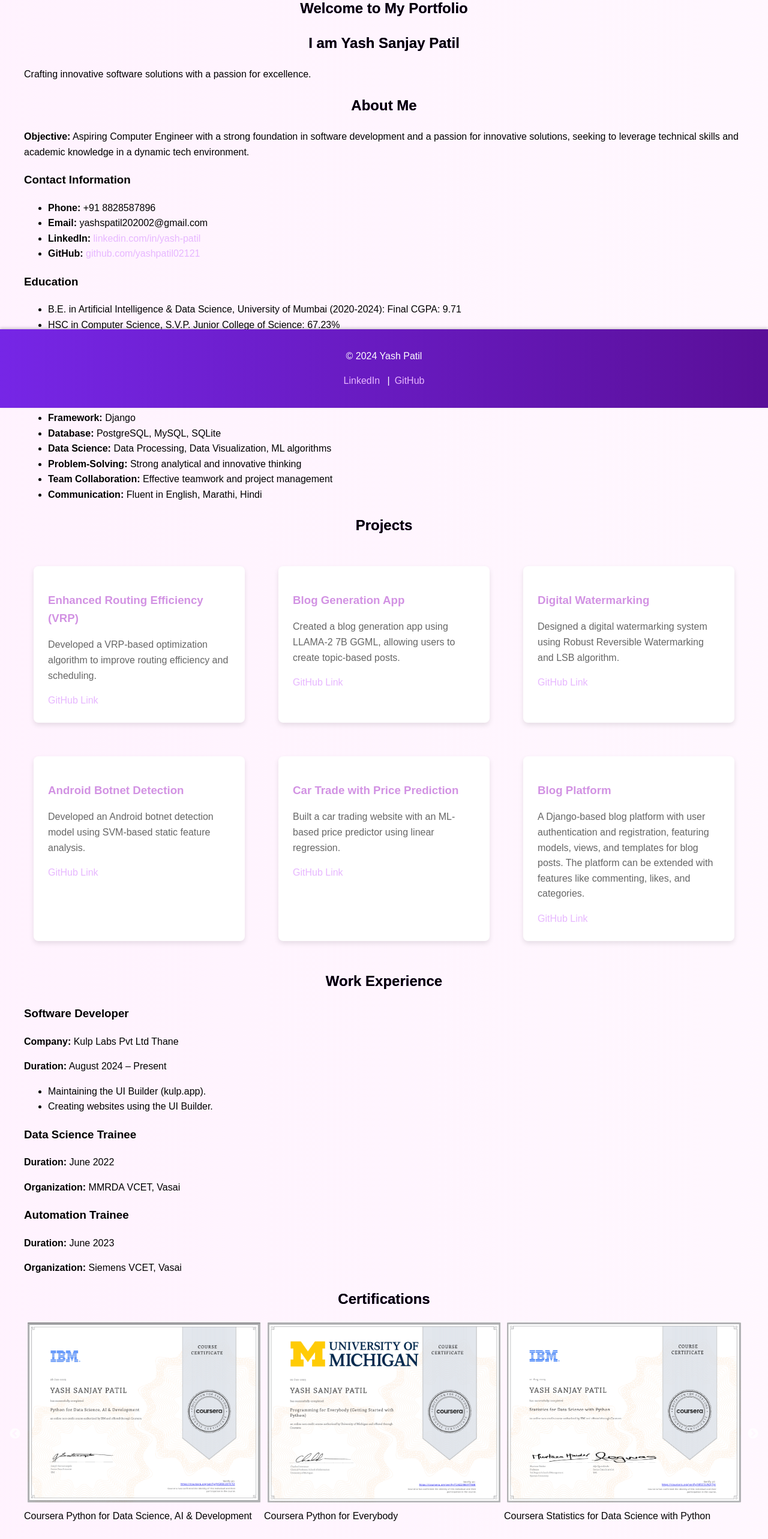
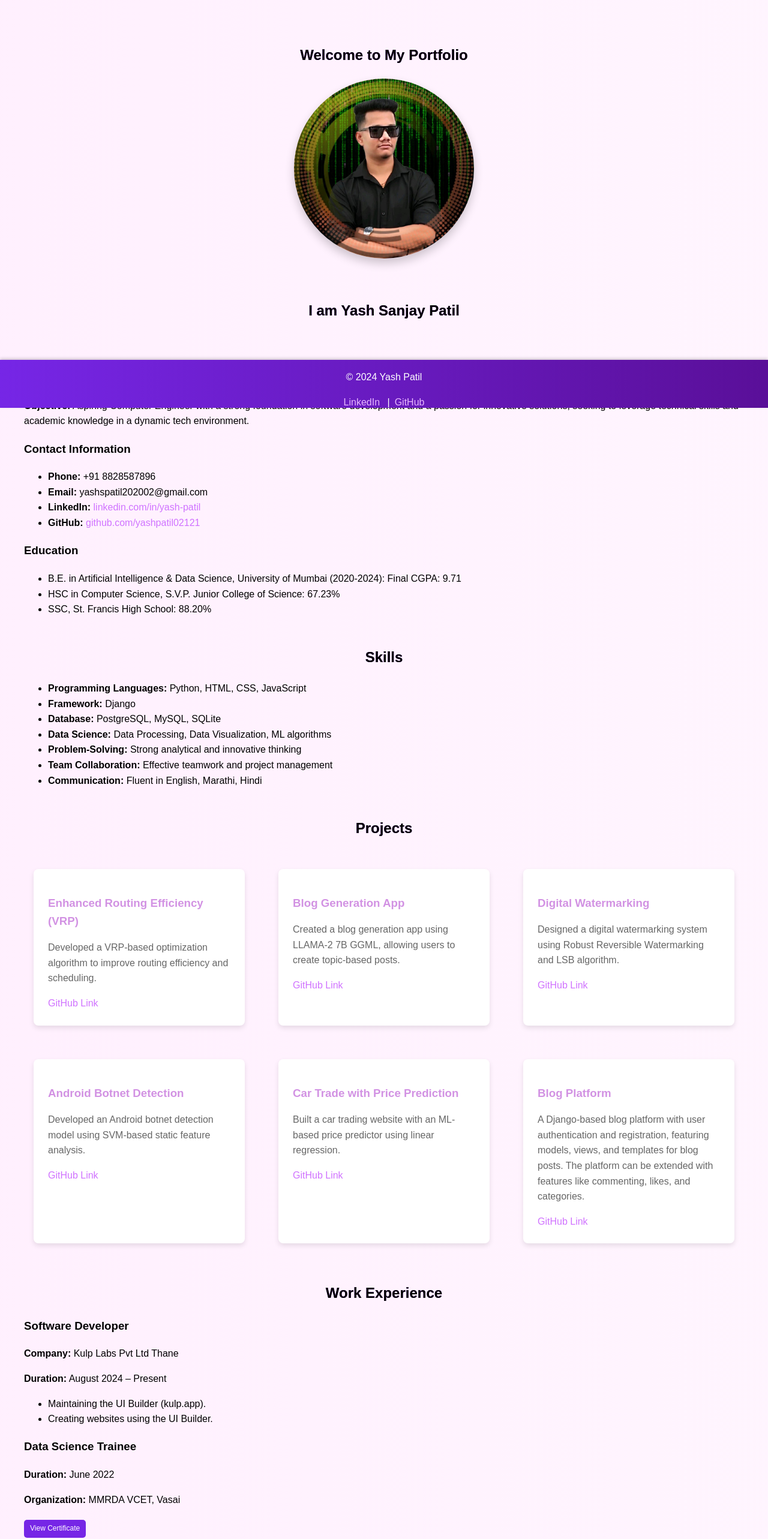
Before and after one commit to yashpatil02121/portfolio-yash, a React (Create React App) app: page / in a window 1280 px wide. Shown: the part 120-2686 px from the top of the page at 60% size. Built offline with nearby package versions, Linux system fonts and the light colour scheme.

Commit message:
Added Links and style modifications

```diff
--- a/src/sections/Certifications.js
+++ b/src/sections/Certifications.js
@@ -13,28 +13,34 @@ import ToolsForDataSciencePNG from '../static/Coursera Tools for Data Science.pn
 
 const certifications = [
   {
-    title: 'Coursera Data Analysis with Python',
+    title: 'Meta: Django Web Framework',
+    link: 'https://coursera.org/share/529ea591cf073b5b17642fb265555b61',
     image: DataAnalysisPNG,
   },
   {
-    title: 'Coursera Python Data Structures',
+    title: 'University of Michigan: Python Data Structures',
+    link: 'https://coursera.org/share/a22eebb31188dfd11555a3a8b9f9bf42',
     image: PythonDataStructuresPNG,
   },
   {
-    title: 'Coursera Python for Data Science, AI & Development',
+    title: 'IBM: Tools for Data Science',
+    link: 'https://coursera.org/share/4e088a7a85d9d6ae6ae0bb66a4f5ea92',
+    image: ToolsForDataSciencePNG,
+  },
+  {
+    title: 'Vanderbilt University: Prompt Engineering for ChatGPT',
+    link: 'https://coursera.org/share/ba7102687034f41e99cdba07d3b0f858',
+    image: PythonForEverybodyPNG,
+  },
+  {
+    title: 'Python for Data Science, AI & Development',
+    link: 'https://coursera.org/share/9bc9fc413c6109f51169ad5317f70e0d',
     image: PythonForDataSciencePNG,
   },
   {
-    title: 'Coursera Python for Everybody',
-    image: PythonForEverybodyPNG,
-  },
-  {
-    title: 'Coursera Statistics for Data Science with Python',
+    title: 'Programming for Everybody (Getting Started with Python)',
+    link: 'https://coursera.org/share/8c94054aa923a2f999e02dc5d7b0b43b',
     image: StatisticsPNG,
-  },
-  {
-    title: 'Coursera Tools for Data Science',
-    image: ToolsForDataSciencePNG,
   },
 ];
 
@@ -71,12 +77,55 @@ const Certifications = () => {
       <Slider {...settings}>
         {certifications.map((cert, index) => (
           <div key={index} style={{ textAlign: 'center', padding: '10px' }}>
+            {/* Title Container */}
+            <div
+              style={{
+                height: '60px', // Fixed height for the title container
+                display: 'flex',
+                alignItems: 'center',
+                justifyContent: 'center',
+                marginBottom: '10px',
+              }}
+            >
+              <h4 style={{ fontSize: '16px', fontWeight: 'bold', textAlign: 'center' }}>
+                {cert.title}
+              </h4>
+            </div>
+
+            {/* Image */}
             <img
               src={cert.image}
               alt={cert.title}
-              style={{ width: '100%', borderRadius: '8px', maxHeight: '300px', objectFit: 'contain' }}
+              style={{
+                width: '100%',
+                borderRadius: '8px',
+                maxHeight: '300px',
+                objectFit: 'contain',
+                marginBottom: '10px',
+              }}
             />
-            <p style={{ marginTop: '10px' }}>{cert.title}</p>
+
+            {/* Button */}
+            <a
+              href={cert.link}
+              target="_blank"
+              rel="noopener noreferrer"
+              style={{ textDecoration: 'none' }}
+            >
+              <button
+                style={{
+                  padding: '10px 20px',
+                  margin: '10px 25% 20px 25%',
+                  backgroundColor: '#007bff',
+                  color: '#fff',
+                  border: 'none',
+                  borderRadius: '5px',
+                  cursor: 'pointer',
+                }}
+              >
+                View Certification
+              </button>
+            </a>
           </div>
         ))}
       </Slider>
--- a/src/sections/Experience.js
+++ b/src/sections/Experience.js
@@ -1,10 +1,10 @@
-// src/pages/Experience.js
 import React from 'react';
 
 const Experience = () => (
   <div>
     <h2>Work Experience</h2>
     <div className="timeline">
+      {/* Kulp Labs Section */}
       <div className="timeline-item">
         <h3>Software Developer</h3>
         <p><strong>Company:</strong> Kulp Labs Pvt Ltd Thane</p>
@@ -14,15 +14,53 @@ const Experience = () => (
           <li>Creating websites using the UI Builder.</li>
         </ul>
       </div>
+
+      {/* Data Science Internship Section */}
       <div className="timeline-item">
         <h3>Data Science Trainee</h3>
         <p><strong>Duration:</strong> June 2022</p>
         <p><strong>Organization:</strong> MMRDA VCET, Vasai</p>
+        <a
+          href="https://drive.google.com/file/d/1NPBuOx6MLcGu-163VdTPvdMt3Vw4BmSE/view?usp=sharing"
+          target="_blank"
+          rel="noopener noreferrer"
+          style={{
+            display: 'inline-block',
+            marginTop: '5px',
+            padding: '5px 10px',
+            backgroundColor: '#7626e6',
+            color: '#fff',
+            borderRadius: '5px',
+            textDecoration: 'none',
+            fontSize: '12px',
+          }}
+        >
+          View Certificate
+        </a>
       </div>
+
+      {/* Automation Internship Section */}
       <div className="timeline-item">
         <h3>Automation Trainee</h3>
         <p><strong>Duration:</strong> June 2023</p>
         <p><strong>Organization:</strong> Siemens VCET, Vasai</p>
+        <a
+          href="https://drive.google.com/file/d/1NQLKJ2-cWJP2ztV2_cpLvazLSO3ZwpeE/view?usp=sharing"
+          target="_blank"
+          rel="noopener noreferrer"
+          style={{
+            display: 'inline-block',
+            marginTop: '5px',
+            padding: '5px 10px',
+            backgroundColor: '#7626e6',
+            color: '#fff',
+            borderRadius: '5px',
+            textDecoration: 'none',
+            fontSize: '12px',
+          }}
+        >
+          View Certificate
+        </a>
       </div>
     </div>
   </div>
--- a/src/sections/Home.js
+++ b/src/sections/Home.js
@@ -1,15 +1,46 @@
-// src/sections/Home.js
 import React from 'react';
 
-const Home = () => (
-  <div className="hero">
-    <div className="hero-content">
-      <h1>Welcome to My Portfolio</h1>
+const Header = () => {
+  return (
+    <div
+      style={{
+        display: 'flex',
+        flexDirection: 'column',
+        alignItems: 'center',
+        justifyContent: 'center',
+        textAlign: 'center',
+        marginTop: '50px',
+      }}
+    >
+      {/* Top Text */}
+      <h1 style={{ marginBottom: '20px' }}>Welcome to My Portfolio</h1>
+
+      {/* Profile Picture */}
+      <div
+        style={{
+          width: '300px', // Adjust size as needed
+          height: '300px',
+          borderRadius: '50%', // Makes it circular
+          overflow: 'hidden',
+          marginBottom: '20px',
+          boxShadow: '0 8px 16px rgba(0, 0, 0, 0.2)', // Optional for a nice effect
+        }}
+      >
+        <img
+          src={require('../static/profile.jpg')}
+          alt="Yash Sanjay Patil"
+          style={{
+            width: '100%',
+            height: '100%',
+            objectFit: 'cover', // Ensures the image fits nicely in the circular frame
+          }}
+        />
+      </div>
+
+      {/* Bottom Text */}
       <h2>I am Yash Sanjay Patil</h2>
-      <p>Crafting innovative software solutions with a passion for excellence.</p>
-      {/* <button onClick={() => window.location.href = '#about'}>Explore More</button> */}
     </div>
-  </div>
-);
+  );
+};
 
-export default Home;
+export default Header;
--- a/src/styles.css
+++ b/src/styles.css
@@ -1,6 +1,7 @@
 /* Global Styles */
 body {
     margin: 0;
+    padding: 0;
     font-family: 'Arial', sans-serif;
     background: linear-gradient(270deg, #ffffff, #fff1fe, #ffdffc);
     background-size: 600% 600%;
@@ -40,11 +41,6 @@ nav {
     text-align: center;
 }
 
-/* Remove gaps or unwanted space */
-body {
-    margin: 0;
-    padding: 0;
-}
 
 nav ul {
     list-style: none;
@@ -75,10 +71,11 @@ footer {
     background: linear-gradient(90deg, #7626e6, #5a0f99); /* Gradient for footer */
     color: #ffffff;
     text-align: center;
-    padding: 1em 0;
+    padding:  0;
     position: fixed; /* Fix the footer at the bottom */
     bottom: 0;
     width: 100%;
+    height: 10%;
     box-shadow: 0 -2px 5px rgba(0, 0, 0, 0.2); /* Optional shadow for better visibility */
     z-index: 1000; /* Ensure it stays on top of other elements */
     animation: slideInFromBottom 1.5s ease-in-out;
@@ -116,6 +113,8 @@ h1, h2 {
     animation: scaleUp 2s ease-in-out;
     border: none; /* Remove border */
     text-shadow: none; /* Remove shadow */
+    margin-top: 7%;
+    margin-top: 4%;
 }
 
 /* Buttons */
@@ -138,15 +137,17 @@ button:hover {
 
 /* Links */
 a {
-    color: #e7b7ff; /* Softer purple */
+    color: #d072ff; /* Softer purple */
     text-decoration: none;
     transition: all 0.5s ease-in-out;
 }
 a:hover {
     text-decoration: underline;
-    color: #d292e3;
+    color: #b905eb;
     transform: scale(1.1);
 }
+
+
 
 /* Responsive Design */
 @media (max-width: 1024px) {
@@ -177,6 +178,7 @@ a:hover {
     }
     h1, h2 {
         font-size: 1.5em;
+        margin-top: 15%;
     }
     footer {
         padding: 0.5em 0; /* Reduce footer padding */
@@ -199,13 +201,13 @@ a:hover {
         text-align: center;
     }
     nav ul li {
-        margin: 0.4em;
+        margin: 0.2em;
     }
     nav ul li a {
-        font-size: 1em; /* Smaller font size for very small screens */
+        font-size: 0.6em; /* Smaller font size for very small screens */
     }
     footer {
-        padding: 0.4em 0; /* Adjust footer padding */
+        padding: 0.001em 1em 1em 0.1em; /* Adjust footer padding */
     }
 }
 
```
Also changed, not shown: src/static/profile.jpg (added), 1 other file (tests, documents, lock files or other folders).
